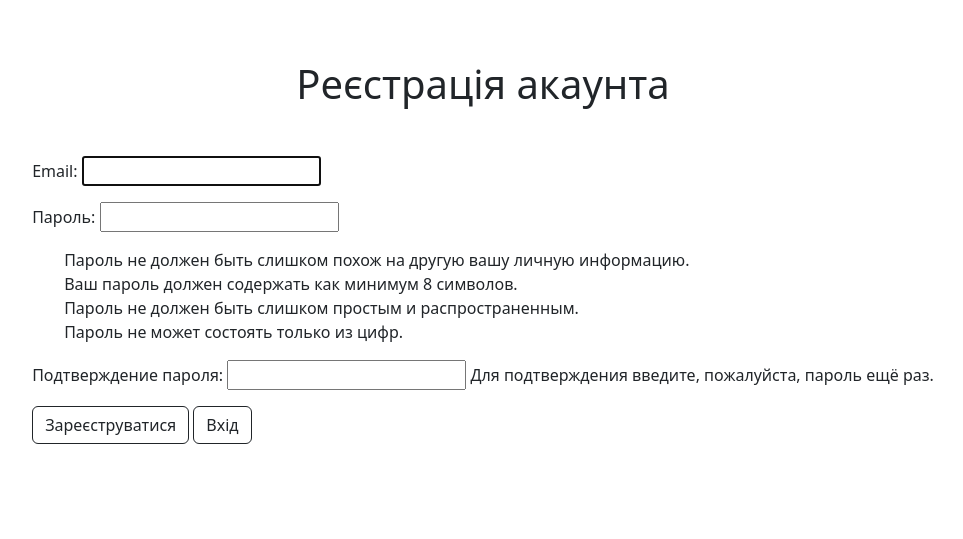
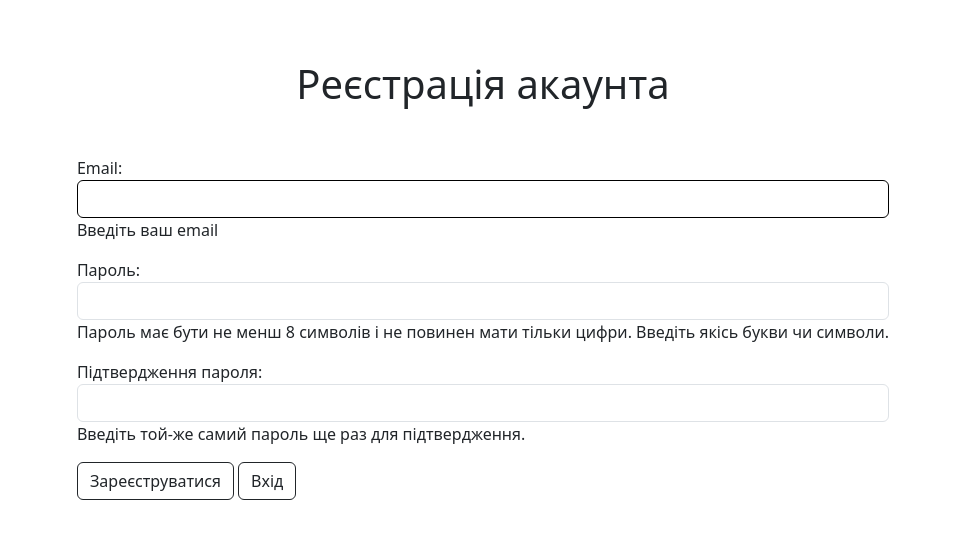
Before and after one commit to 55Alexandr55/Tsvetkov_Shop, a Django app: page /users/register/ in a window 1280 px wide. Shown: the part 70-609 px from the top of the page, without its empty margins (157-1120 px from the left). Run offline with Django 5.2, Linux system fonts and the light colour scheme; some libraries are stand-ins or nearby versions.

Commit message:
Переделал Валидацию Регистрации  пользователя  на Укр

```diff
--- a/users/forms.py
+++ b/users/forms.py
@@ -2,12 +2,40 @@ from django.contrib.auth.forms import UserCreationForm, \
     AuthenticationForm
 from .models import User
 from django import forms
+from django.core.exceptions import ValidationError
+
 
 class UserRegistrationForm(UserCreationForm):
+    email = forms.EmailField(
+        label="Email",
+        widget=forms.EmailInput(attrs={'class': 'form-control'}),
+        help_text="Введіть ваш email"
+    )
+
+    password1 = forms.CharField(
+        label="Пароль",
+        widget=forms.PasswordInput(attrs={'class': 'form-control'}),
+        help_text="Пароль має бути не менш 8 символів і не повинен мати тільки цифри. Введіть якісь букви чи символи."
+    )
+
+    password2 = forms.CharField(
+        label="Підтвердження пароля",
+        widget=forms.PasswordInput(attrs={'class': 'form-control'}),
+        help_text="Введіть той-же самий пароль ще раз для підтвердження."
+    )
+
     class Meta:
         model = User
         fields = ('email', 'password1', 'password2')
 
+    def clean_password2(self):
+        password1 = self.cleaned_data.get("password1")
+        password2 = self.cleaned_data.get("password2")
+
+        if password1 and password2 and password1 != password2:
+            raise ValidationError("Паролі не співпадають.")
+
+        return password2
 
 class UserLoginForm(AuthenticationForm):
     username = forms.EmailField(
--- a/users/templates/users/register.html
+++ b/users/templates/users/register.html
@@ -7,10 +7,38 @@
 <div class="register-cont d-flex flex-column align-items-center mx-auto">
     <h1 class="text-center mb-5">Реєстрація акаунта</h1>
     <form method="post">
-        {% csrf_token %}
-        {{ form.as_p }}
-        <button type="submit" class=" btn btn-outline-dark">Зареєструватися</button>
-        <a href="/users/login/" class="btn btn-outline-dark">Вхід</a>
-    </form>
+    {% csrf_token %}
+
+    <div class="mb-3">
+        {{ form.email.label_tag }}
+        {{ form.email }}
+        {{ form.email.help_text }}
+        {% for error in form.email.errors %}
+            <div class="text-danger">{{ error }}</div>
+        {% endfor %}
+    </div>
+
+    <div class="mb-3">
+        {{ form.password1.label_tag }}
+        {{ form.password1 }}
+        {{ form.password1.help_text }}
+        {% for error in form.password1.errors %}
+            <div class="text-danger">{{ error }}</div>
+        {% endfor %}
+    </div>
+
+    <div class="mb-3">
+        {{ form.password2.label_tag }}
+        {{ form.password2 }}
+        {{ form.password2.help_text }}
+        {% for error in form.password2.errors %}
+            <div class="text-danger">{{ error }}</div>
+        {% endfor %}
+    </div>
+
+    <button type="submit" class="btn btn-outline-dark">Зареєструватися</button>
+    <a href="/users/login/" class="btn btn-outline-dark">Вхід</a>
+</form>
+
 </div>
 {% endblock content %}
```
